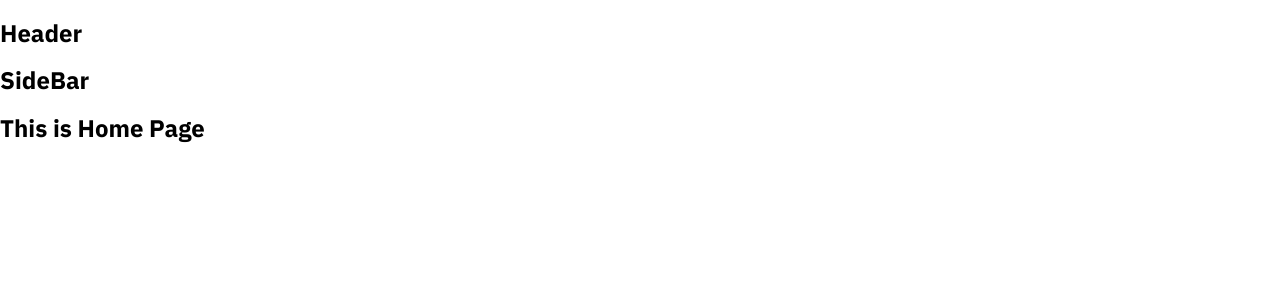
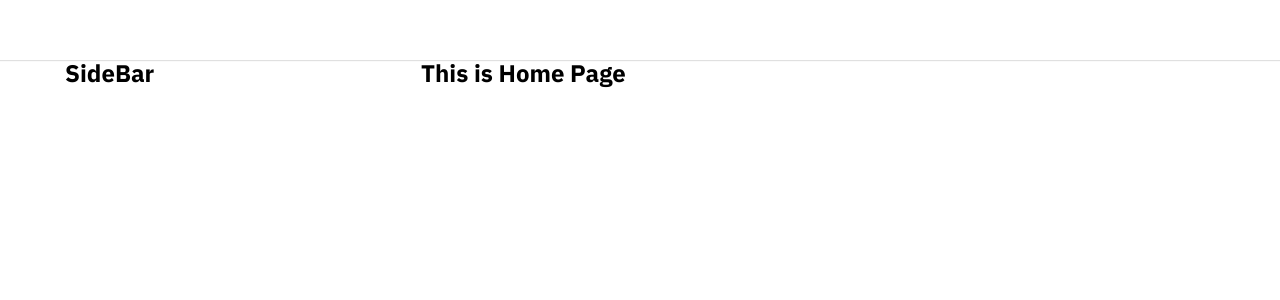
Before and after one commit to DontMakeMeHurt/new-tiktok, a React app: page / in a window 1280 px wide. Shown: the top 300 px of the page. Built offline with nearby package versions, Linux system fonts and the light colour scheme.

Commit message:
[add-css/default-layout]

```diff
--- a/package.json
+++ b/package.json
@@ -6,6 +6,7 @@
     "@testing-library/jest-dom": "^5.16.4",
     "@testing-library/react": "^13.3.0",
     "@testing-library/user-event": "^13.5.0",
+    "classnames": "^2.3.1",
     "normalize.css": "^8.0.1",
     "react": "^18.2.0",
     "react-app-rewired": "5.0.1",
--- a/src/components/GlobalStyles/GlobalStyle.scss
+++ b/src/components/GlobalStyles/GlobalStyle.scss
@@ -2,11 +2,17 @@
 @import url('https://fonts.googleapis.com/css2?family=IBM+Plex+Sans:wght@200;300;400;500;600;700&display=swap');
 
 * {
+    margin: 0;
+    padding: 0;
     box-sizing: border-box;
 }
 
 :root {
     $primamry-color: #fe2c55;
+
+    //default layout
+    --default-layout-header-height: 60px;
+    --default-layout-width: 1150px;
 }
 
 html {
--- /dev/null
+++ b/src/components/Layout/DefaultLayout/DefaultLayout.module.scss
@@ -0,0 +1,15 @@
+.wrapper {
+    display: flex;
+    flex-direction: column;
+    align-items: center;
+    justify-content: center;
+}
+
+.container {
+    width: var(--default-layout-width);
+    display: flex;
+}
+
+.content {
+    flex: 1;
+}
--- a/src/components/Layout/DefaultLayout/Header/index.js
+++ /dev/null
@@ -1,9 +0,0 @@
-function Header() {
-    return (
-        <div>
-            <h2> Header </h2>
-        </div>
-    );
-}
-
-export default Header;
--- /dev/null
+++ b/src/components/Layout/DefaultLayout/Sidebar/Sidebar.module.scss
@@ -0,0 +1,4 @@
+.wrapper {
+    width: 356px;
+    min-height: 1000px;
+}
--- a/src/components/Layout/DefaultLayout/Sidebar/index.js
+++ b/src/components/Layout/DefaultLayout/Sidebar/index.js
@@ -1,8 +1,13 @@
+import classNames from 'classnames/bind';
+import styles from './Sidebar.module.scss';
+
+const cx = classNames.bind(styles);
+
 function SideBar() {
     return (
-        <div>
+        <aside className={cx('wrapper')}>
             <h2>SideBar</h2>
-        </div>
+        </aside>
     );
 }
 
--- a/src/components/Layout/DefaultLayout/index.js
+++ b/src/components/Layout/DefaultLayout/index.js
@@ -1,13 +1,17 @@
-import Header from './Header';
+import Header from '~/components/Layout/components/Header';
+import classNames from 'classnames/bind';
 import SideBar from './Sidebar';
+import styles from './DefaultLayout.module.scss';
+
+const cx = classNames.bind(styles);
 
 function DefaultLayout({ children }) {
     return (
-        <div>
+        <div className={cx('wrapper')}>
             <Header />
-            <div className="container">
+            <div className={cx('container')}>
                 <SideBar />
-                <div className="content">{children}</div>
+                <div className={cx('content')}>{children}</div>
             </div>
         </div>
     );
--- a/src/components/Layout/HeaderOnly/Header/index.js
+++ /dev/null
@@ -1,9 +0,0 @@
-function Header() {
-    return (
-        <div>
-            <h2> Header </h2>
-        </div>
-    );
-}
-
-export default Header;
--- a/src/components/Layout/HeaderOnly/index.js
+++ b/src/components/Layout/HeaderOnly/index.js
@@ -1,6 +1,6 @@
-import Header from './Header';
+import Header from '~/components/Layout/components/Header';
 
-function DefaultLayout({ children }) {
+function HeaderOnly({ children }) {
     return (
         <div>
             <Header />
@@ -11,4 +11,4 @@
     );
 }
 
-export default DefaultLayout;
+export default HeaderOnly;
--- /dev/null
+++ b/src/components/Layout/components/Header/Header.module.scss
@@ -0,0 +1,12 @@
+.wrapper {
+    width: 100%;
+    height: var(--default-layout-header-height);
+    box-shadow: 0px 1px 1px rgb(0 0 0 / 12%);
+    display: flex;
+    justify-content: center;
+}
+
+.inner {
+    width: var(--default-layout-width);
+    height: 100%;
+}
--- /dev/null
+++ b/src/components/Layout/components/Header/index.js
@@ -0,0 +1,17 @@
+import classNames from 'classnames/bind';
+import styles from './Header.module.scss';
+
+const cx = classNames.bind(styles);
+
+function Header() {
+    return (
+        <header className={cx('wrapper')}>
+            <div className={cx('inner')}>
+                {/* logo */}
+                {/*  */}
+            </div>
+        </header>
+    );
+}
+
+export default Header;
```
Also changed, not shown: 1 other file (tests, documents, lock files or other folders).
